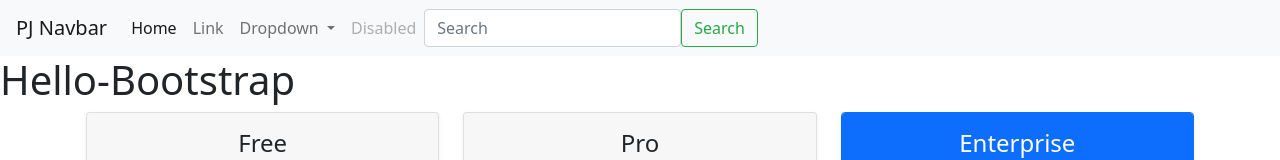
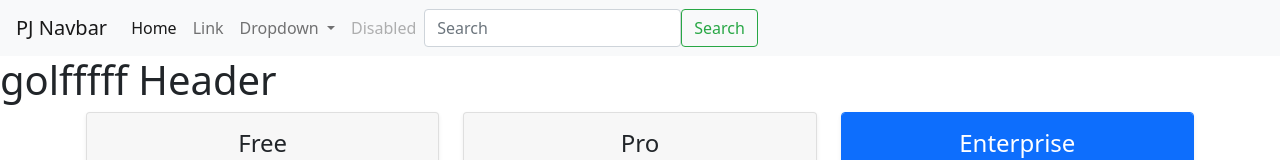
Before and after one commit to golfffff/feature-branch-workflow, a plain HTML site: page index.html in a window 1280 px wide. Shown: the top 160 px of the page. Drawn offline with nearby package versions, Linux system fonts and the light colour scheme.

Commit message:
Update index.html change to golfffff Header

```diff
--- a/index.html
+++ b/index.html
@@ -45,7 +45,7 @@
     </div>
   </div>
 </nav>
-<h1>Hello-Bootstrap</h1>
+<h1>golfffff Header</h1>
 
 <div class="container">
     <div class="row row-cols-1 row-cols-md-3 mb-3 text-center">
```
